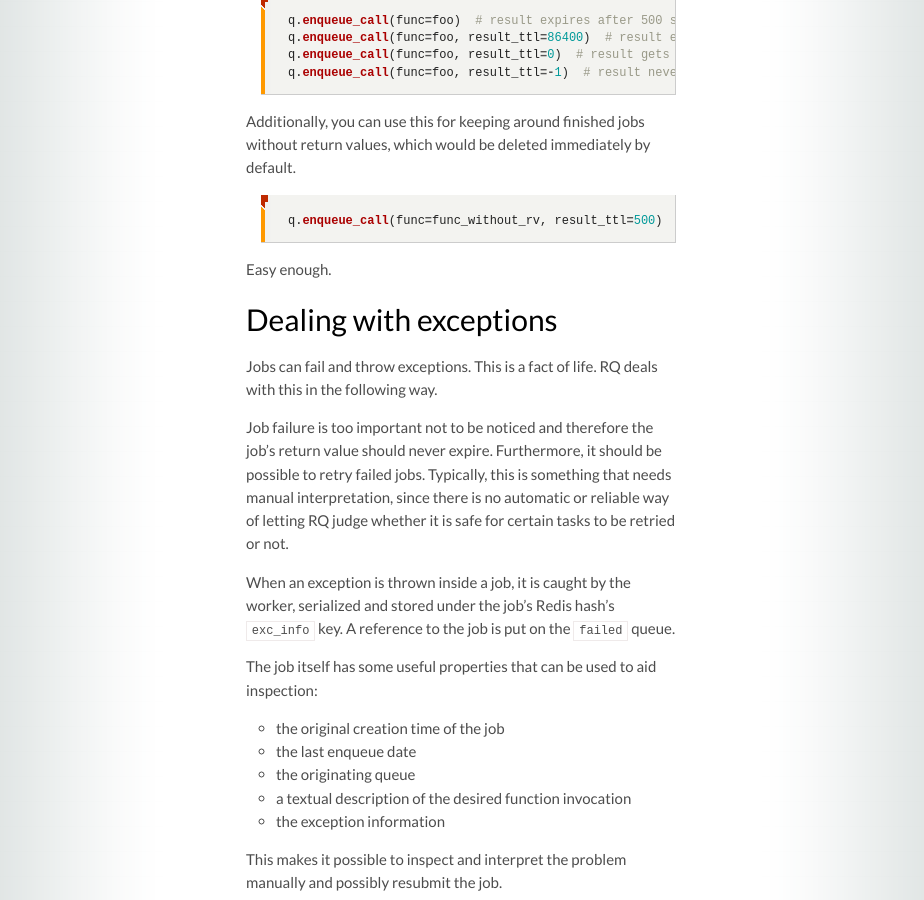
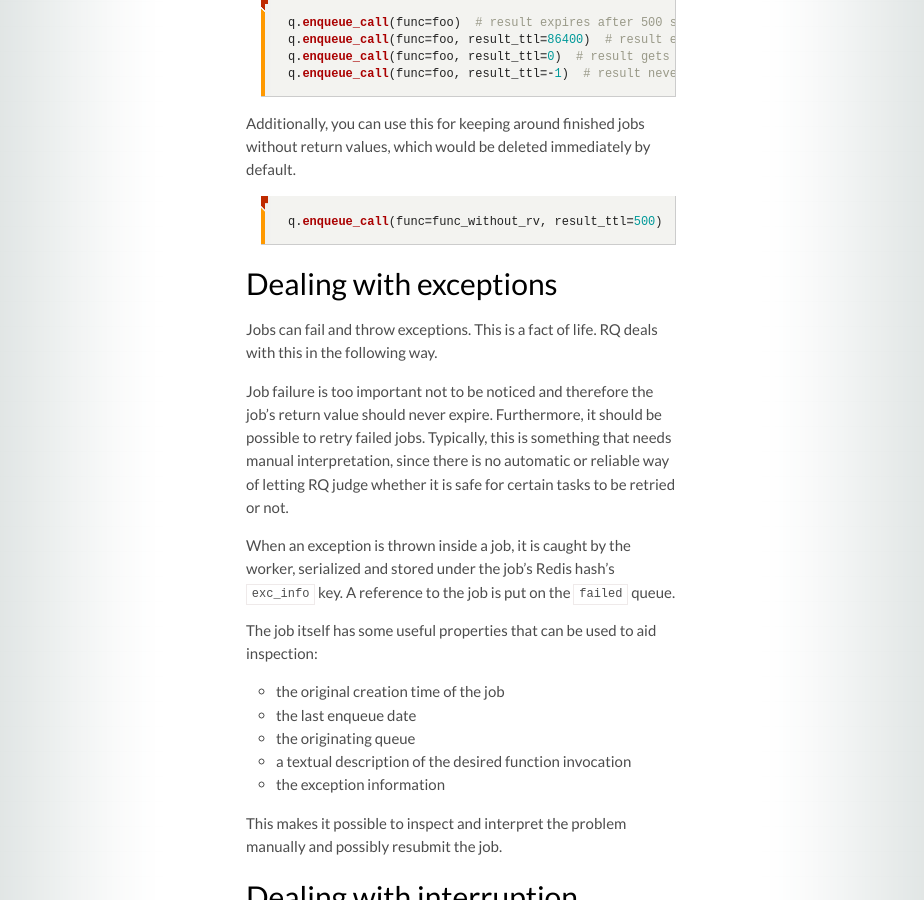
Before and after one commit to rq/rq, a Jekyll site: the page built from docs/results.md, in a window 1280 px wide and 900 px high, scrolled down 973 px. Shown: the whole window, without its empty margins (179-1103 px from the left). Built offline with Jekyll 4.4.1, drawn with Linux system fonts in a browser that asks for light colours; some web fonts are replaced; Markdown is read by kramdown in place of the engine named in the settings.

Commit message:
Another guess.

```diff
--- a/docs/results.md
+++ b/docs/results.md
@@ -19,7 +19,7 @@
 job's ID, to be able to poll for results.
 
 
-### On the return value's TTL
+**On the return value's TTL**
 
 Return values are written back to Redis with a limited lifetime (via a Redis
 expiring key), which is merely to avoid ever-growing Redis databases.
@@ -44,8 +44,6 @@
 {% highlight python %}
 q.enqueue_call(func=func_without_rv, result_ttl=500)  # job kept explicitly
 {% endhighlight %}
-
-Easy enough.
 
 
 ## Dealing with exceptions
```
